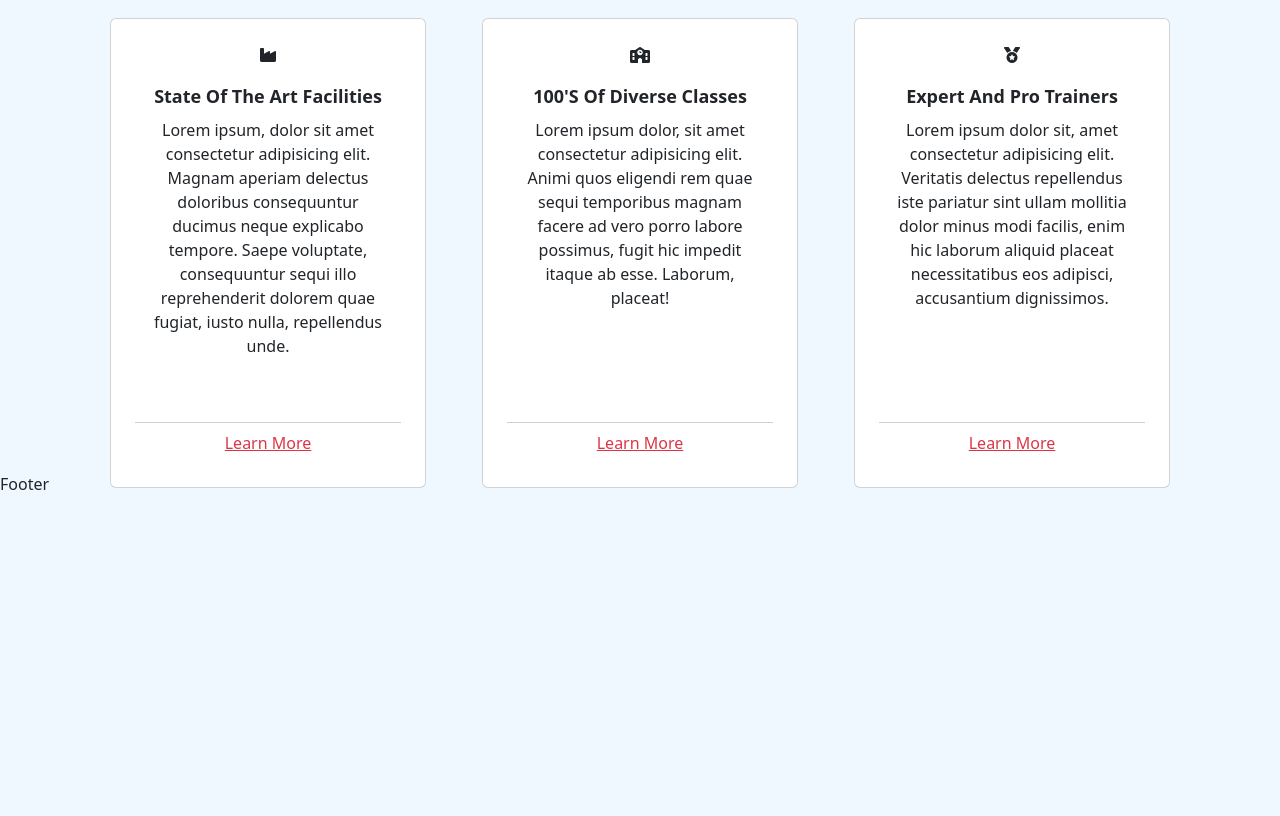
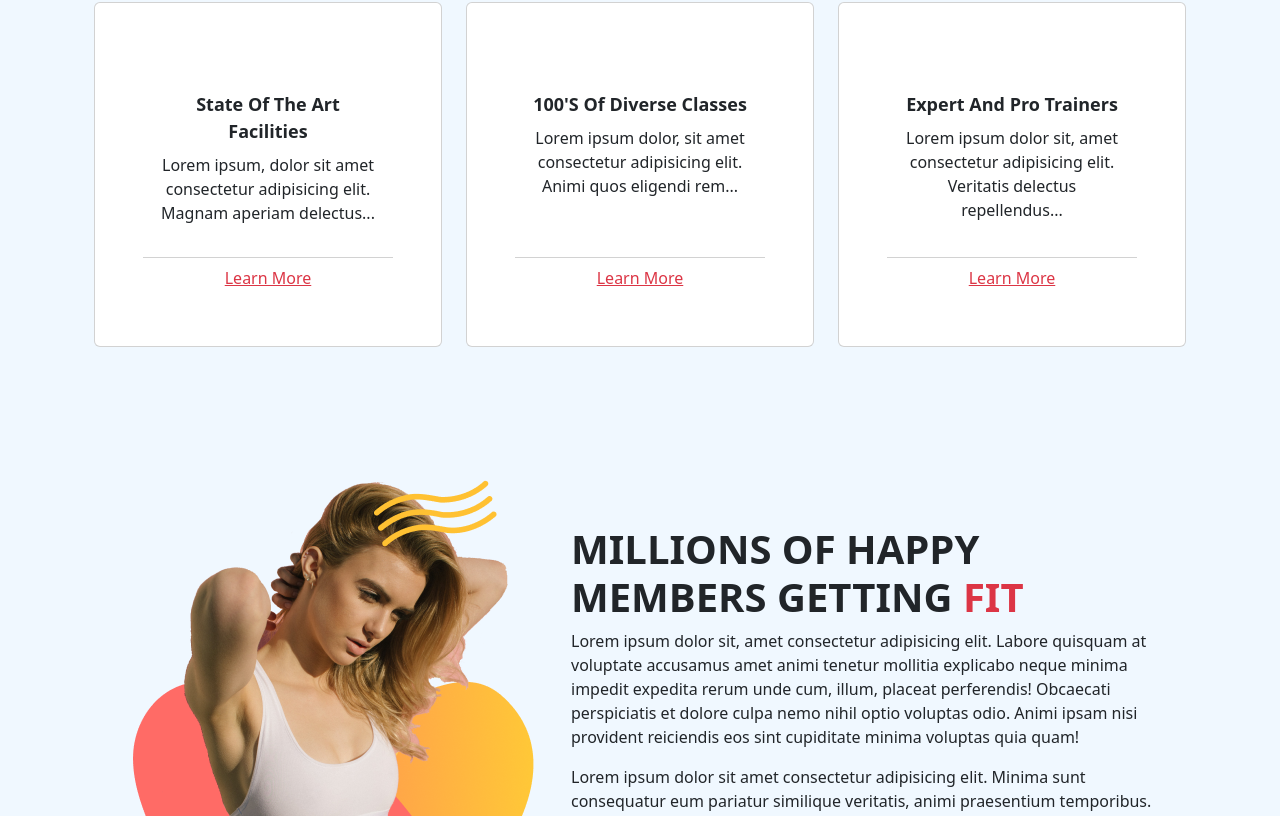
Before and after one commit to alex-njuguna/fitness-application, a React (Vite) app in the folder dashboard/: page /benefits in a window 1280 px wide. Shown: the part 244-1060 px from the top of the page. Before the commit the page ends 800 px from the top, so only its background shows below. Built offline with nearby package versions, Linux system fonts and the light colour scheme.

Commit message:
benefuts page

```diff
--- a/dashboard/src/components/Benefits.css
+++ b/dashboard/src/components/Benefits.css
@@ -11,3 +11,7 @@
 .card-footer {
     background-color: white;
 }
+
+.cards {
+    margin-bottom: 130px;
+}
--- a/dashboard/src/components/Benefits.tsx
+++ b/dashboard/src/components/Benefits.tsx
@@ -1,89 +1,107 @@
 import { Link } from "react-router-dom";
 import "./Benefits.css";
+import benefitPageGraphic from "../assets/BenefitsPageGraphic.png";
+import abstractWaves from "../assets/AbstractWaves.png";
+
+interface Benefit {
+  icon: string;
+  title: string;
+  description: string;
+  linkTo: string;
+}
+
+const benefitsData: Benefit[] = [
+  {
+    icon: "fa-industry",
+    title: "State of the art facilities",
+    description:
+      "Lorem ipsum, dolor sit amet consectetur adipisicing elit. Magnam aperiam delectus...",
+    linkTo: "contact/",
+  },
+  {
+    icon: "fa-school",
+    title: "100's of diverse classes",
+    description:
+      "Lorem ipsum dolor, sit amet consectetur adipisicing elit. Animi quos eligendi rem...",
+    linkTo: "contact/",
+  },
+  {
+    icon: "fa-medal",
+    title: "Expert and pro Trainers",
+    description:
+      "Lorem ipsum dolor sit, amet consectetur adipisicing elit. Veritatis delectus repellendus...",
+    linkTo: "contact/",
+  },
+];
 
 function Benefits() {
   return (
-    <div className="container" style={{ marginTop: "100px" }}>
+    <div className="container mb-5" style={{ marginTop: "100px" }}>
       <div className="container mw-75 text-left">
         <h3 className="text-uppercase fs-2 mb-4">more than just gym</h3>
         <p className="w-7">
-          We provide world class fitness equipment, trainers and classes to get
+          We provide world-class fitness equipment, trainers, and classes to get
           you to your ultimate fitness goals with ease. We provide true care
           into each and every member.
         </p>
       </div>
 
-      <div className="container text-center">
+      <div className="container text-center cards">
         <div className="row">
-          <div className="col-md-4">
-            <div className="card h-100 m-3 p-4">
+          {benefitsData.map((benefit, index) => (
+            <div className="col-md-4" key={index}>
+              <div className="card h-100 p-5">
                 <div className="card-img-top">
-                <i className="fa-solid fa-industry"></i>
+                  <i className={`fa-solid fa-${benefit.icon}`}></i>
                 </div>
                 <div className="card-body">
-                <div className="card-title">state of the art facilities</div>
+                  <div className="card-title">{benefit.title}</div>
                   <div className="card-text">
-                  <p>
-                    Lorem ipsum, dolor sit amet consectetur adipisicing elit.
-                    Magnam aperiam delectus doloribus consequuntur ducimus neque
-                    explicabo tempore. Saepe voluptate, consequuntur sequi illo
-                    reprehenderit dolorem quae fugiat, iusto nulla, repellendus
-                    unde.
-                  </p>
+                    <p>{benefit.description}</p>
                   </div>
                 </div>
                 <div className="card-footer">
-                <Link className="text-danger" to={"contact/"}>
+                  <Link className="text-danger" to={benefit.linkTo}>
                     Learn More
                   </Link>
                 </div>
               </div>
             </div>
-          <div className="col-md-4">
-            <div className="card h-100 m-3 p-4">
-              <div className="card-img-top">
-                <i className="fa-solid fa-school"></i>
-              </div>
-              <div className="card-body">
-                <div className="card-title">100's of diverse classes</div>
-                <div className="card-text">
-                  <p>
-                    Lorem ipsum dolor, sit amet consectetur adipisicing elit.
-                    Animi quos eligendi rem quae sequi temporibus magnam facere
-                    ad vero porro labore possimus, fugit hic impedit itaque ab
-                    esse. Laborum, placeat!
-                  </p>
+          ))}
         </div>
       </div>
-              <div className="card-footer">
-                <Link className="text-danger" to={"contact/"}>
-                  Learn More
+
+      <div className="container mt-5">
+        <div className="row">
+          <div className="col-md-3">
+            <img src={benefitPageGraphic} alt="" />
+          </div>
+          <div className="col-md-2">
+            <img src={abstractWaves} alt="waves" />
+          </div>
+          <div className="col-md-7">
+            <div className="container mt-5" style={{ marginTop: "150px" }}>
+              <h1 className="text-touppercase fw-bolder mt-5">
+                MILLIONS OF HAPPY MEMBERS GETTING{" "}
+                <span className="text-danger">FIT</span>
+              </h1>
+              <p>
+                Lorem ipsum dolor sit, amet consectetur adipisicing elit. Labore
+                quisquam at voluptate accusamus amet animi tenetur mollitia
+                explicabo neque minima impedit expedita rerum unde cum, illum,
+                placeat perferendis! Obcaecati perspiciatis et dolore culpa nemo
+                nihil optio voluptas odio. Animi ipsam nisi provident reiciendis
+                eos sint cupiditate minima voluptas quia quam!
+              </p>
+              <p>
+                Lorem ipsum dolor sit amet consectetur adipisicing elit. Minima
+                sunt consequatur eum pariatur similique veritatis, animi
+                praesentium temporibus. Impedit, voluptas.
+              </p>
+
+              <Link className="btn btn-warning px-5 mt-3" to={"contact"}>
+                Join Now
               </Link>
-              </div>
-            </div>
-          </div>
-          <div className="col-md-4">
-            <div className="card h-100 m-3 p-4">
-              <div className="card-img-top">
-                <i className="fa-solid fa-medal"></i>
-              </div>
-              <div className="card-body">
-                <div className="card-title">Expert and pro Trainers</div>
-                <div className="card-text">
-                  <p>
-                    Lorem ipsum dolor sit, amet consectetur adipisicing elit.
-                    Veritatis delectus repellendus iste pariatur sint ullam
-                    mollitia dolor minus modi facilis, enim hic laborum aliquid
-                    placeat necessitatibus eos adipisci, accusantium
-                    dignissimos.
-                  </p>
-                </div>
-              </div>
-              <div className="card-footer">
-                <Link className="text-danger" to={"contact/"}>
-                  Learn More
-                </Link>
-              </div>
             </div>
           </div>
         </div>
```
Lines whose indentation alone changed are shown as unchanged.
